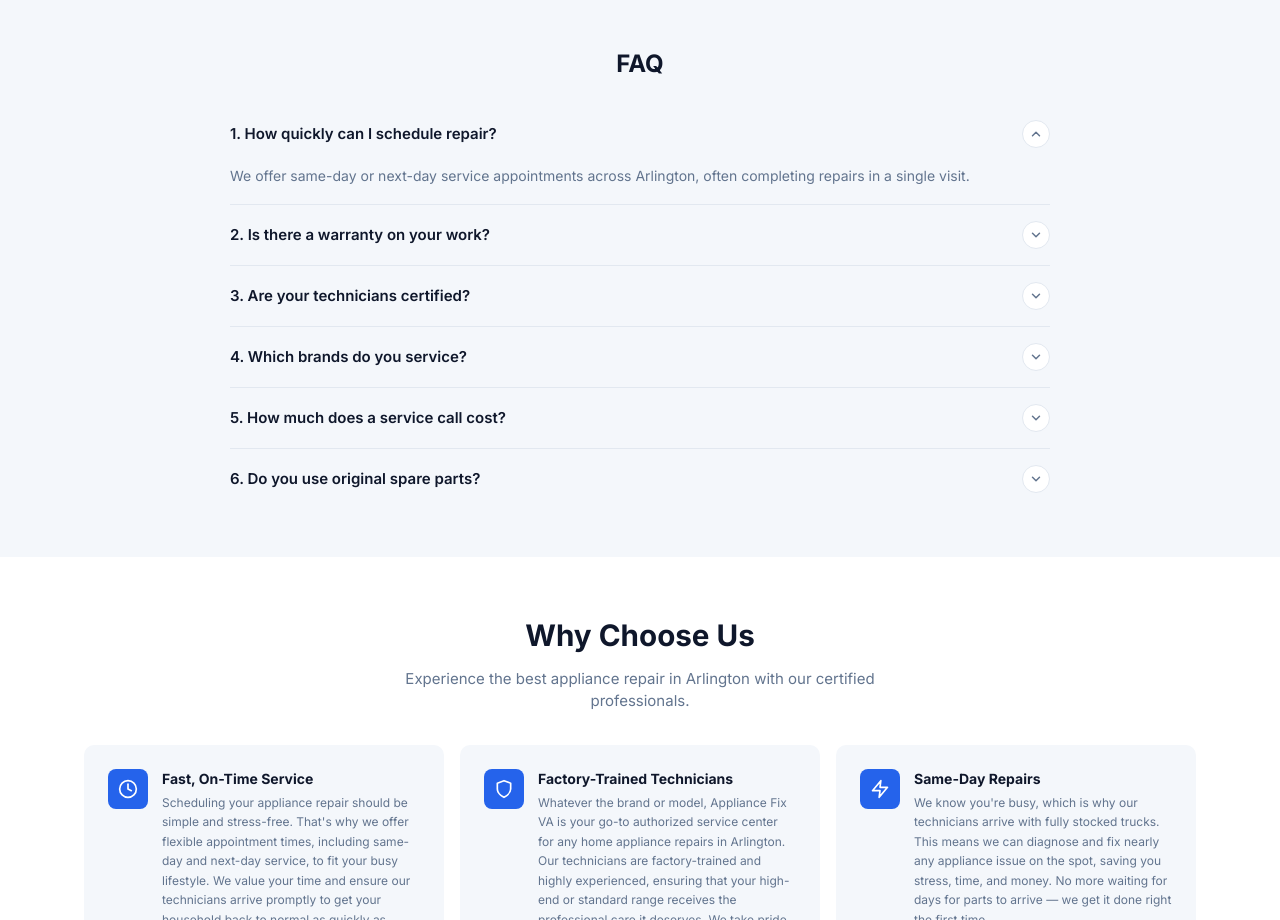
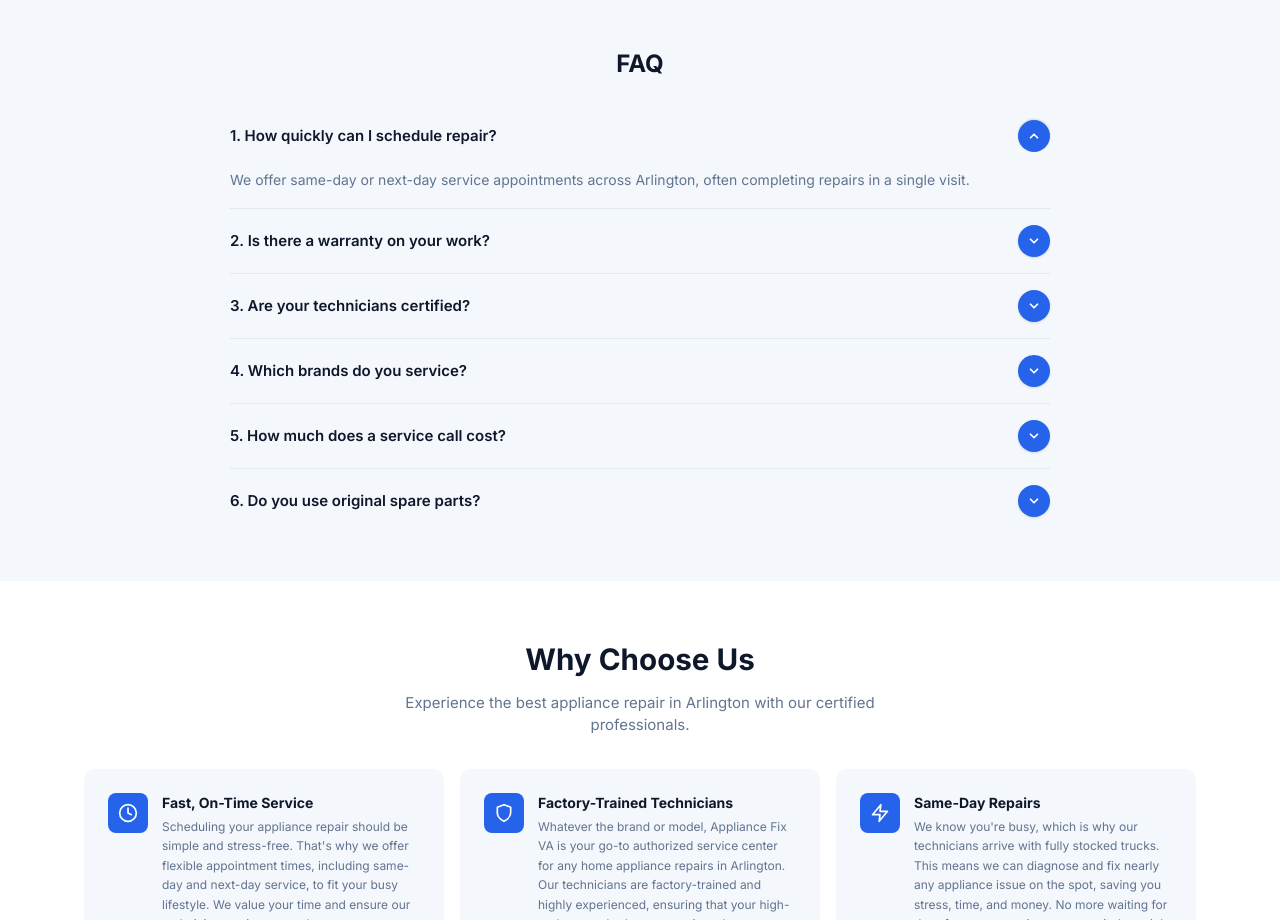
Before and after one commit to handenis86-ux/appliance-fix-va, a Next.js app: page / in a window 1280 px wide. Shown: the part 3200-4120 px from the top of the page. Built offline with nearby package versions, Linux system fonts and the light colour scheme.

Commit message:
FAQ: blue accordion arrow

```diff
--- a/src/components/FAQ.tsx
+++ b/src/components/FAQ.tsx
@@ -52,7 +52,7 @@ export default function FAQ() {
                     {i + 1}. {faq.q}
                   </span>
                   <span
-                    className={`flex-shrink-0 w-7 h-7 rounded-full bg-white border border-slate-200 flex items-center justify-center transition-transform ${
+                    className={`flex-shrink-0 w-8 h-8 rounded-full bg-blue flex items-center justify-center transition-transform shadow-sm ${
                       isOpen ? "rotate-180" : ""
                     }`}
                   >
@@ -61,11 +61,10 @@ export default function FAQ() {
                       height="14"
                       viewBox="0 0 24 24"
                       fill="none"
-                      stroke="currentColor"
-                      strokeWidth="2.5"
+                      stroke="#fff"
+                      strokeWidth="3"
                       strokeLinecap="round"
                       strokeLinejoin="round"
-                      className="text-slate-500"
                     >
                       <polyline points="6 9 12 15 18 9" />
                     </svg>
```
